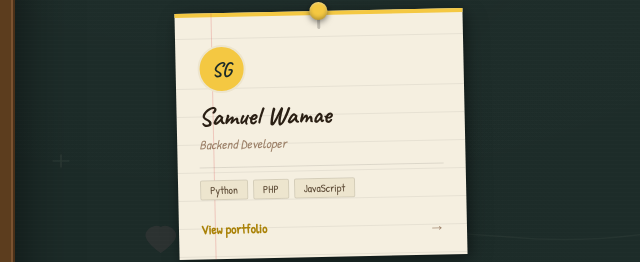
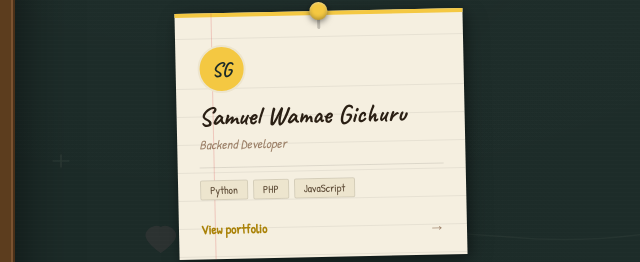
Before and after one commit to IS-PROJECT-2026/backbenchers-repo1, a plain HTML site: page Index.html in a window 1280 px wide. Shown: the part 445-707 px from the top of the page, 3-643 px from the left. Drawn offline with Linux system fonts and the light colour scheme.

Commit message:
feat:Changed Card Name

```diff
--- a/Index.html
+++ b/Index.html
@@ -618,7 +618,7 @@
       <div class="card-margin" aria-hidden="true"></div>
       <div class="card-content">
         <div class="card-avatar">SG</div>
-        <p class="card-name">Samuel Wamae</p>
+        <p class="card-name">Samuel Wamae Gichuru</p>
         <p class="card-role">Backend Developer</p>
         <div class="card-divider"></div>
         <div class="card-tags">
```
